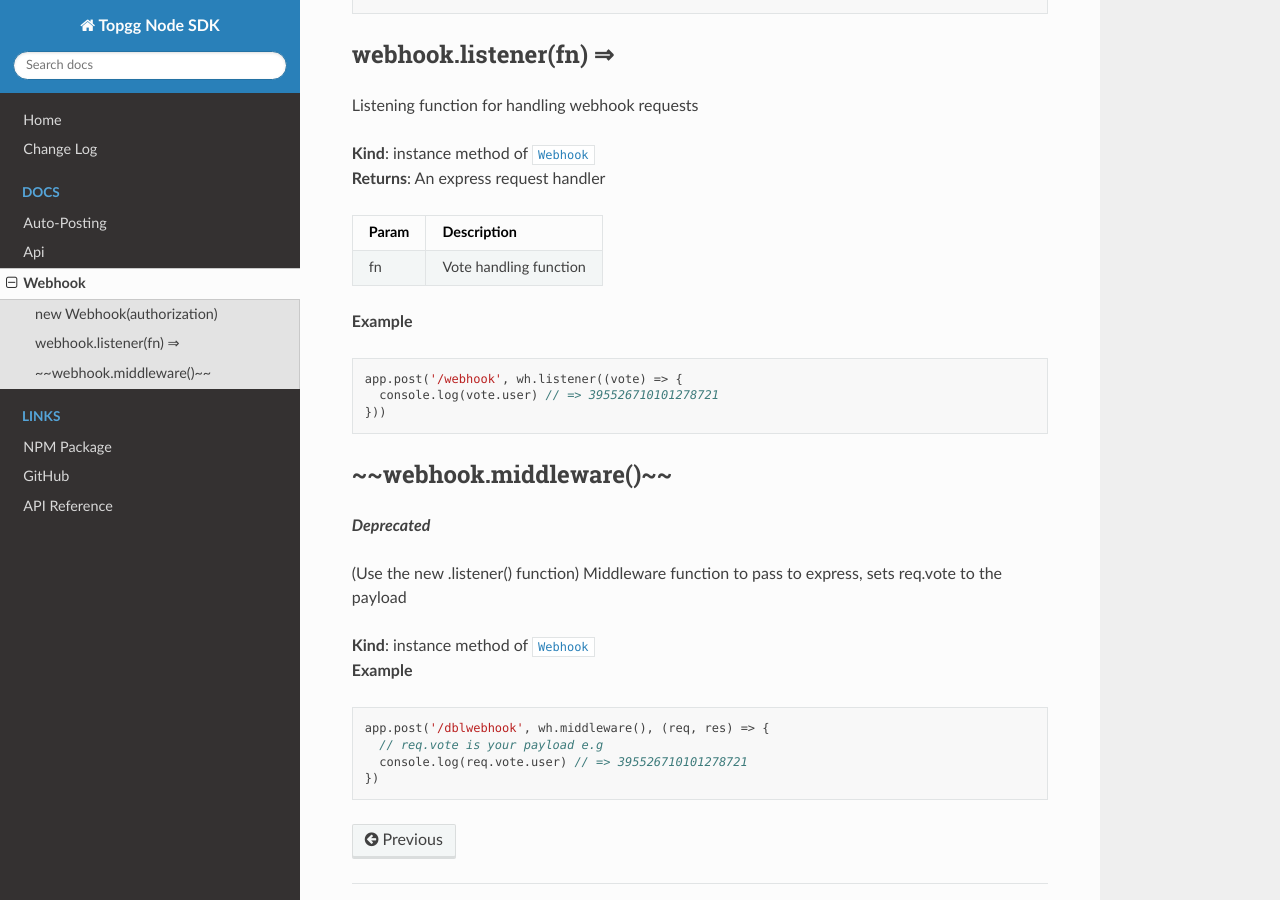
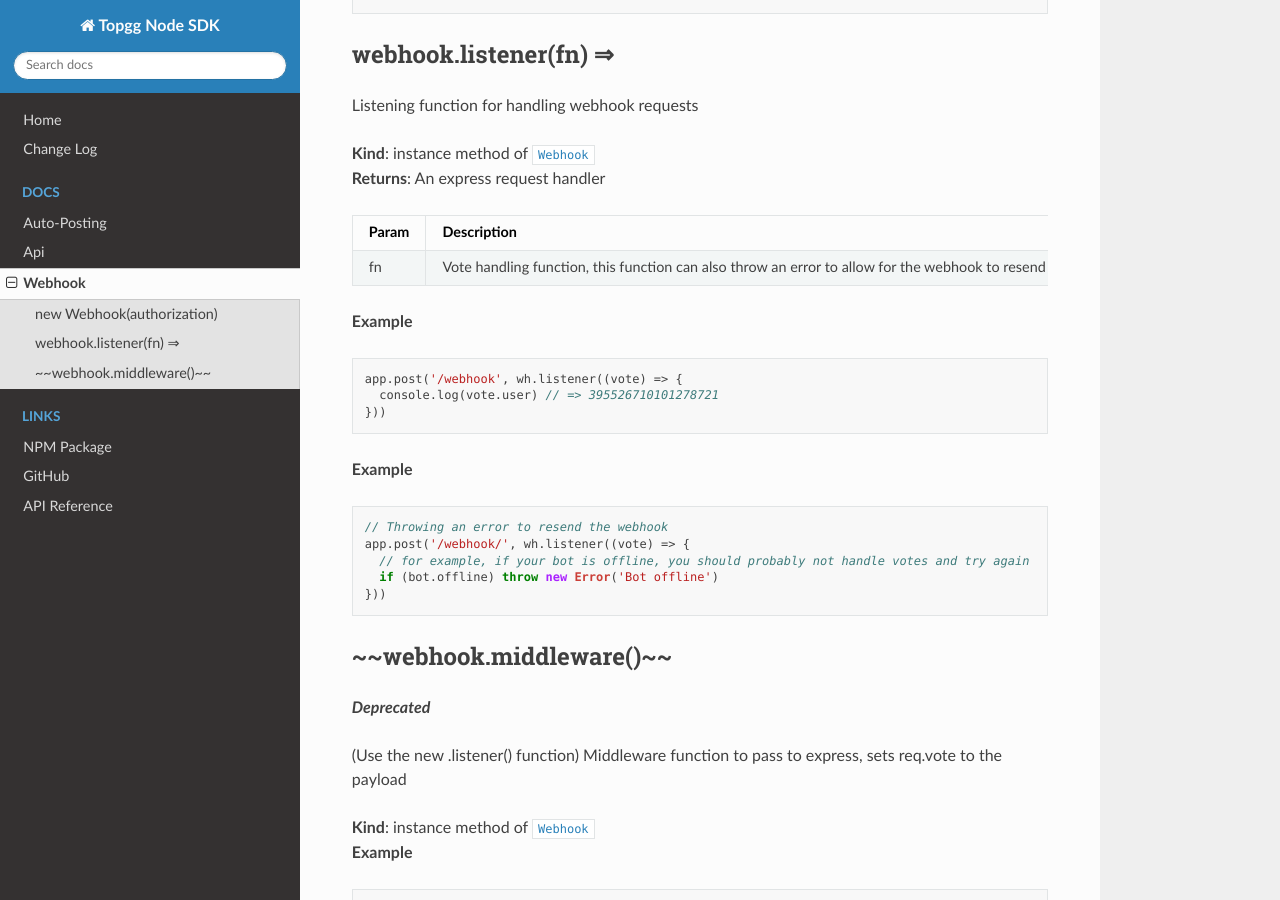
Before and after one commit to Top-gg-Community/node-sdk, a Sphinx documentation site: the page built from docs/Webhook.md, in a window 1280 px wide and 900 px high, scrolled down 904 px. Built offline with Sphinx 7.4.7 and the Read the Docs theme 2.0.0, drawn with Linux system fonts in a browser that asks for light colours.

Commit message:
Make it obvious that an error can be thrown

````diff
--- a/docs/Webhook.md
+++ b/docs/Webhook.md
@@ -49,12 +49,20 @@ Listening function for handling webhook requests
 
 | Param | Description |
 | --- | --- |
-| fn | Vote handling function |
+| fn | Vote handling function, this function can also throw an error to allow for the webhook to resend from Top.gg |
 
 **Example**
 ```js
 app.post('/webhook', wh.listener((vote) => {
   console.log(vote.user) // => 395526710101278721
+}))
+```
+**Example**
+```js
+// Throwing an error to resend the webhook
+app.post('/webhook/', wh.listener((vote) => {
+  // for example, if your bot is offline, you should probably not handle votes and try again
+  if (bot.offline) throw new Error('Bot offline')
 }))
 ```
 <a name="Webhook+middleware"></a>
````
Also changed, not shown: 1 other file.
